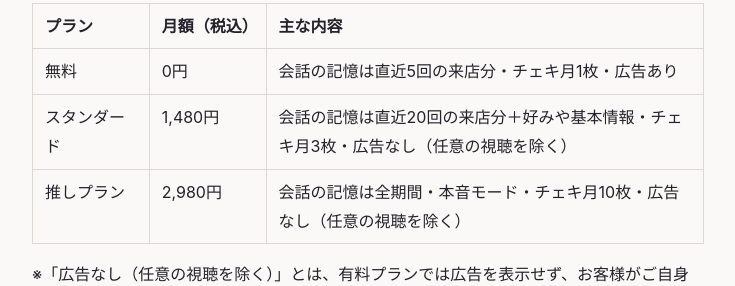
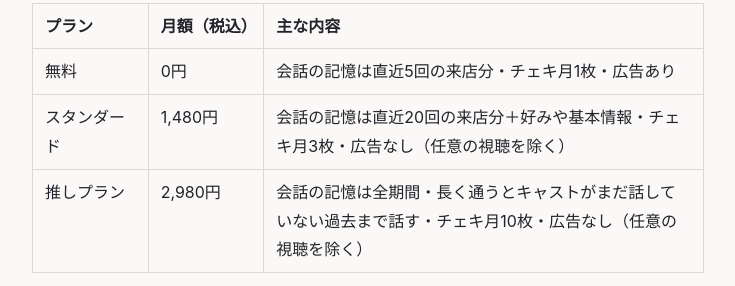
Before and after one commit to satoshi-study/liminal-support, a plain HTML site: page terms.html in a window 1280 px wide. Shown: the part 2502-2788 px from the top of the page, without its empty margins (272-1007 px from the left). Drawn offline with Linux system fonts and the light colour scheme.

Commit message:
利用規約と特商法の推しプランの説明を言い換え
「本音モード」「フェーズ4」を利用者に通じる言い方に変えた（liminal PR #114）。

Co-Authored-By: Claude Opus 5.5 <noreply@anthropic.com>

```diff
--- a/terms.html
+++ b/terms.html
@@ -110,7 +110,7 @@ footer ul { list-style: none; margin: 0; padding: 0; display: flex; flex-wrap: w
 <tr>
 <td>推しプラン</td>
 <td>2,980円</td>
-<td>会話の記憶は全期間・本音モード・チェキ月10枚・広告なし（任意の視聴を除く）</td>
+<td>会話の記憶は全期間・長く通うとキャストがまだ話していない過去まで話す・チェキ月10枚・広告なし（任意の視聴を除く）</td>
 </tr>
 </tbody>
 </table>
```
Also changed, not shown: tokushoho.html (+1 -1 lines).
